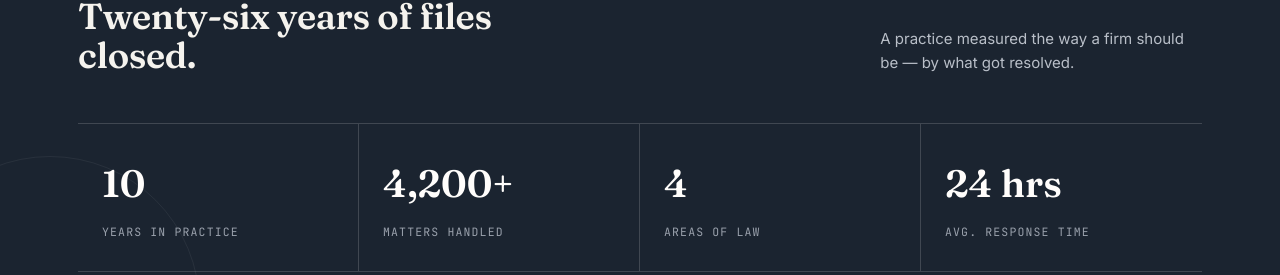
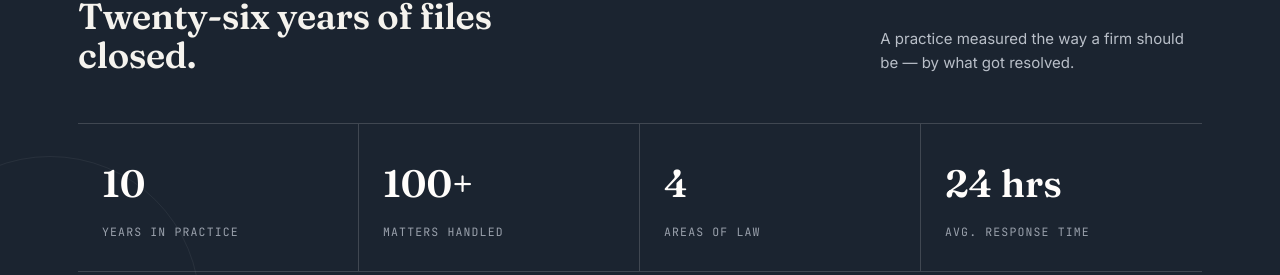
Before and after one commit to tkroy02/kemcess, a plain HTML site: page index.html in a window 1280 px wide. Shown: the part 2277-2552 px from the top of the page. Drawn offline with Linux system fonts and the light colour scheme.

Commit message:
Update index.html

```diff
--- a/index.html
+++ b/index.html
@@ -499,7 +499,7 @@
         </div>
         <div class="ledger-table">
           <div class="ledger-cell"><div class="figure">10</div><div class="label">Years in practice</div></div>
-          <div class="ledger-cell"><div class="figure">4,200+</div><div class="label">Matters handled</div></div>
+          <div class="ledger-cell"><div class="figure">100+</div><div class="label">Matters handled</div></div>
           <div class="ledger-cell"><div class="figure">4</div><div class="label">Areas of law</div></div>
           <div class="ledger-cell"><div class="figure">24 hrs</div><div class="label">Avg. response time</div></div>
         </div>
```
